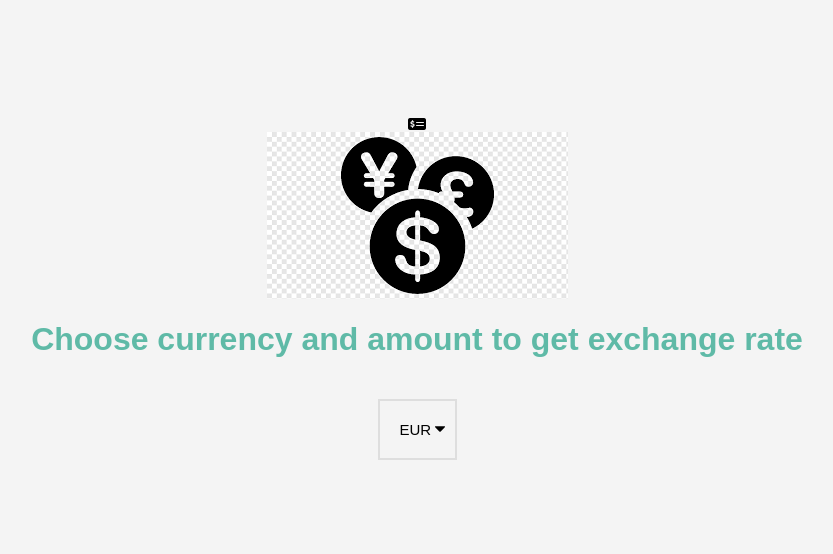
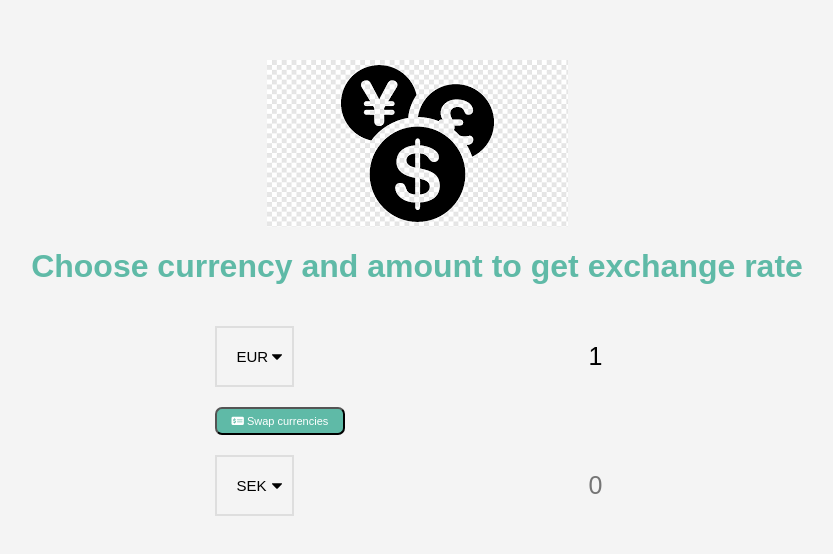
Before and after one commit to mattssondouglas/exchange-rate, a plain HTML site: page index.html in a window 1280 px wide. Shown: the part 102-656 px from the top of the page, without its empty margins (223-1056 px from the left). Drawn offline with Linux system fonts and the light colour scheme.

Commit message:
add currency matching API format, move FA icon into btn

```diff
--- a/index.html
+++ b/index.html
@@ -10,7 +10,6 @@
     <link rel="stylesheet" href="styles.css" />
   </head>
   <body>
-    <i class="fa-solid fa-money-check-dollar"></i>
     <img src="img/money.png" alt="money-img" />
     <h1>Choose currency and amount to get exchange rate</h1>
     <div class="container">
@@ -69,6 +68,74 @@
           <option value="VND">VND</option>
           <option value="ZAR">ZAR</option>
         </select>
+        <input type="number" id="amount-one" placeholder="0" value="1" />
+      </div>
+
+      <div class="swap-rate-container">
+        <button class="btn" id="rate">
+          <i class="fa-solid fa-money-check-dollar"></i>
+
+          Swap currencies
+        </button>
+        <div class="rate" id="rate"></div>
+      </div>
+
+      <div class="currency">
+        <select id="currency-two">
+          <option value="AED">AED</option>
+          <option value="ARS">ARS</option>
+          <option value="AUD">AUD</option>
+          <option value="BGN">BGN</option>
+          <option value="BRL">BRL</option>
+          <option value="BSD">BSD</option>
+          <option value="CAD">CAD</option>
+          <option value="CHF">CHF</option>
+          <option value="CLP">CLP</option>
+          <option value="CNY">CNY</option>
+          <option value="COP">COP</option>
+          <option value="CZK">CZK</option>
+          <option value="DKK">DKK</option>
+          <option value="DOP">DOP</option>
+          <option value="EGP">EGP</option>
+          <option value="EUR" selected>EUR</option>
+          <option value="FJD">FJD</option>
+          <option value="GBP">GBP</option>
+          <option value="GTQ">GTQ</option>
+          <option value="HKD">HKD</option>
+          <option value="HRK">HRK</option>
+          <option value="HUF">HUF</option>
+          <option value="IDR">IDR</option>
+          <option value="ILS">ILS</option>
+          <option value="INR">INR</option>
+          <option value="ISK">ISK</option>
+          <option value="JPY">JPY</option>
+          <option value="KRW">KRW</option>
+          <option value="KZT">KZT</option>
+          <option value="MXN">MXN</option>
+          <option value="MYR">MYR</option>
+          <option value="NOK">NOK</option>
+          <option value="NZD">NZD</option>
+          <option value="PAB">PAB</option>
+          <option value="PEN">PEN</option>
+          <option value="PHP">PHP</option>
+          <option value="PKR">PKR</option>
+          <option value="PLN">PLN</option>
+          <option value="PYG">PYG</option>
+          <option value="RON">RON</option>
+          <option value="RUB">RUB</option>
+          <option value="SAR">SAR</option>
+          <option value="SEK" selected>SEK</option>
+          <option value="SGD">SGD</option>
+          <option value="THB">THB</option>
+          <option value="TRY">TRY</option>
+          <option value="TWD">TWD</option>
+          <option value="UAH">UAH</option>
+          <option value="USD">USD</option>
+          <option value="UYU">UYU</option>
+          <option value="VND">VND</option>
+          <option value="ZAR">ZAR</option>
+        </select>
+        <input type="number" id="amount-two" placeholder="0" />
       </div>
     </div>
 
```
